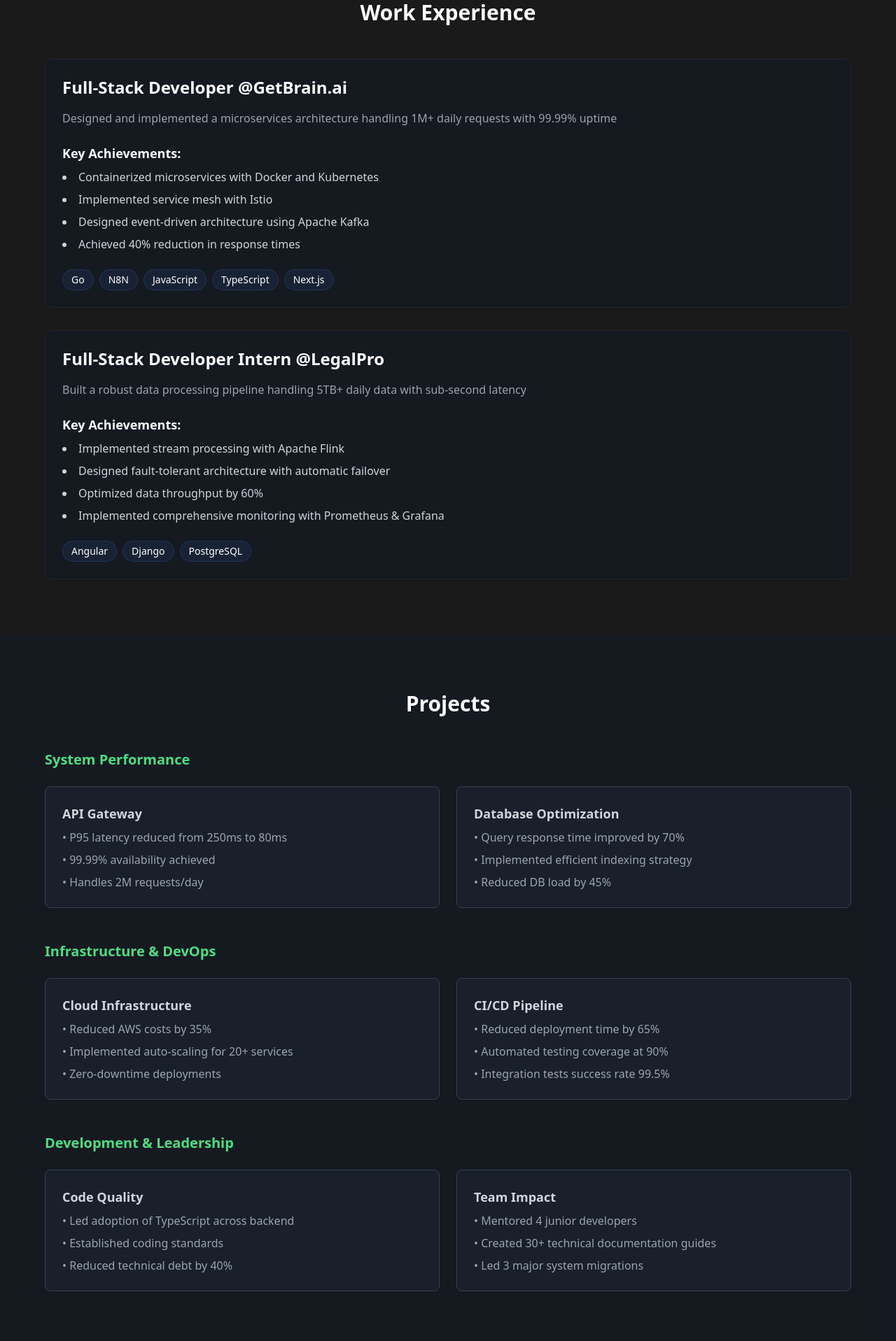
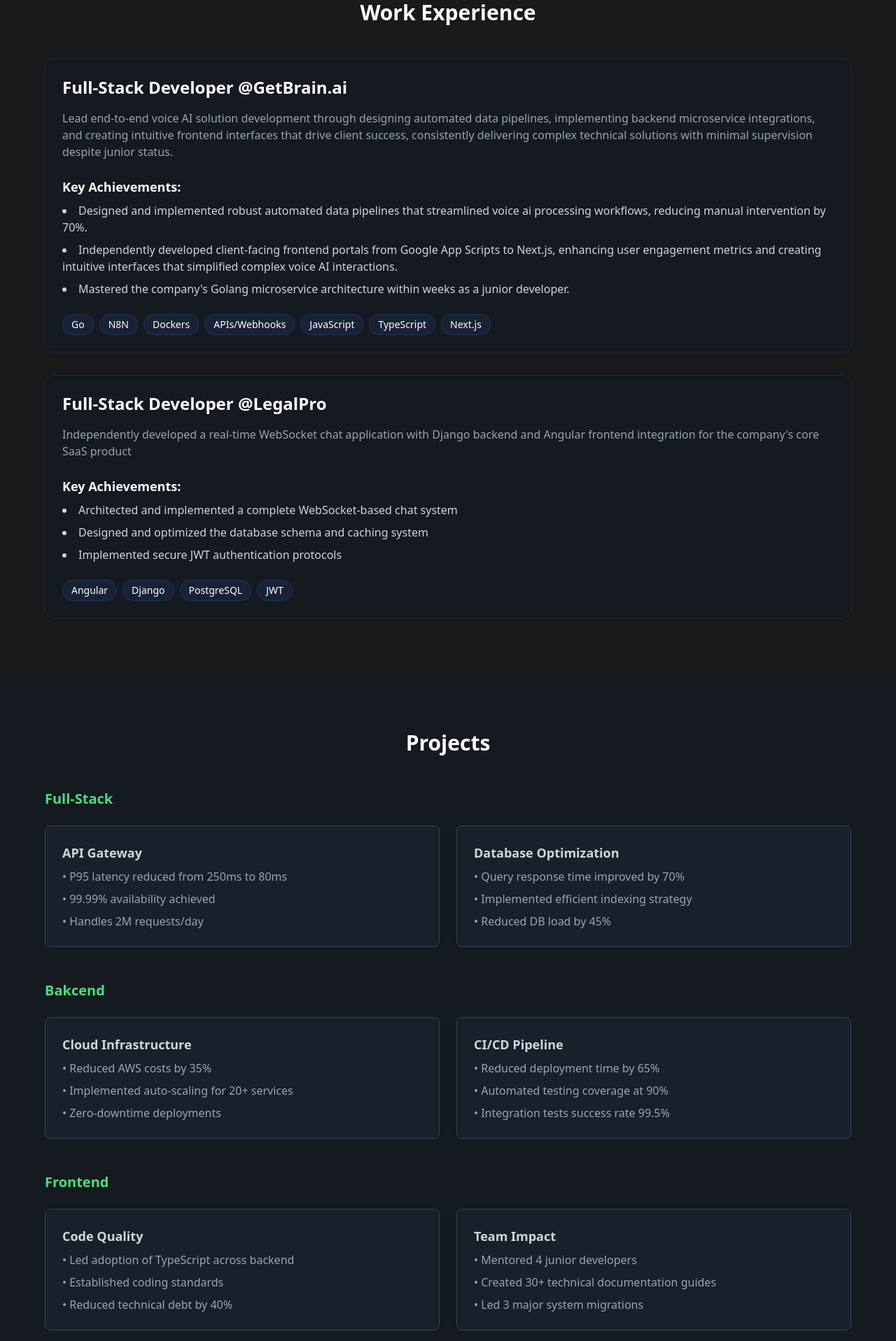
Before and after one commit to AliTSayyed/swe-portfolio, a Next.js app: page / in a window 1280 px wide. Shown: the part 880-2797 px from the top of the page at 70% size. Built offline with nearby package versions, Linux system fonts and the light colour scheme.

Commit message:
hero section, header, and work section complete

```diff
--- a/app/components/ContactSection.tsx
+++ b/app/components/ContactSection.tsx
@@ -4,7 +4,7 @@
 
 export default function ContactSection() {
   return (
-    <section className="py-20 px-4">
+    <section id="contact" className="py-20 px-4">
       <div className="max-w-4xl mx-auto">
         <motion.div
           initial={{ opacity: 0 }}
--- a/app/components/HeroSection.tsx
+++ b/app/components/HeroSection.tsx
@@ -1,16 +1,53 @@
 'use client';
 
 import { motion } from 'framer-motion';
+import { useEffect } from 'react';
 
 export default function HeroSection() {
+
+  useEffect(() => {
+    document.documentElement.style.scrollBehavior = 'smooth';
+    return () => {
+      document.documentElement.style.scrollBehavior = '';
+    };
+  }, [])
+
+  // Handler for the About button to scroll down 20px
+  const handleAboutClick = (e: React.MouseEvent<HTMLAnchorElement>) => {
+    e.preventDefault(); // Prevent default anchor behavior
+
+    // Get current scroll position
+    const currentScrollPosition = window.scrollY;
+
+    // Scroll down by 20px from the current position
+    window.scrollTo({
+      top: currentScrollPosition + 80,
+      behavior: 'smooth'
+    });
+  };
+
   return (
-    <section className="relative min-h-screen flex items-center justify-center overflow-hidden">
+    <section id="about" className="relative min-h-screen flex items-center justify-center overflow-hidden">
+      <div className="absolute top-6 right-6 z-50 overflow-hidden">
+        <motion.nav
+          initial={{ opacity: 0, y: -20 }}
+          animate={{ opacity: 1, y: 0 }}
+          transition={{ duration: 0.8 }}
+          className="flex items-center gap-4 px-4 py-2 bg-black/50 backdrop-blur-md rounded-md border border-gray-800"
+        >
+          <a href="#" onClick={handleAboutClick} className="text-gray-300 hover:text-green-500 cursor-pointer transition-colors">About</a>
+          <a href="#work" className="text-gray-300 hover:text-green-500 cursor-pointer transition-colors">Work</a>
+          <a href="#projects" className="text-gray-300 hover:text-green-500 cursor-pointer transition-colors">Projects</a>
+          <a href="#contact" className="text-gray-300 hover:text-green-500 cursor-pointer transition-colors">Contact</a>
+        </motion.nav>
+      </div>
+
       <div className="absolute inset-0 bg-gradient-to-r from-green-600/20 to-blue-600/20 opacity-10" />
       <div className="absolute inset-0">
         <div className="absolute inset-0 bg-[url('/grid.svg')] bg-center [mask-image:linear-gradient(180deg,white,rgba(255,255,255,0))]" />
       </div>
+      <div className="relative z-10 max-w-4xl w-full mx-4">
 
-      <div className="relative z-10 max-w-4xl w-full mx-4">
         <motion.div
           initial={{ opacity: 0, y: 20 }}
           animate={{ opacity: 1, y: 0 }}
@@ -25,9 +62,8 @@
           <div className="font-mono">
             <p className="text-green-500">$ dev --version</p>
             <h1 className="text-4xl md:text-5xl font-bold mt-2 mb-4">Ali-Taabesh Sayyed</h1>
-            <p className="text-gray-400 mb-2">Software Developer</p>
             <p className="text-green-500">$ which skills</p>
-            <div className="flex flex-wrap gap-2 mt-2">
+            <div className="flex flex-wrap gap-2 mt-2 mb-4">
               <span className="px-3 py-1 bg-green-500/10 rounded-md border border-green-500/20">Java</span>
               <span className="px-3 py-1 bg-green-500/10 rounded-md border border-green-500/20">Go</span>
               <span className="px-3 py-1 bg-green-500/10 rounded-md border border-green-500/20">Python</span>
@@ -43,6 +79,8 @@
               <span className="px-3 py-1 bg-green-500/10 rounded-md border border-green-500/20">Dockers</span>
               <span className="px-3 py-1 bg-green-500/10 rounded-md border border-green-500/20">Kubernetes</span>
             </div>
+            <p className="text-green-500 mb-4">$ dev --about</p>
+            <p className="text-gray-400 mb-2"> I&#39;m a self-taught Software Developer who transitioned from a Biochemistry background (Summa Cum Laude) to tech. I chose this industry becuase of my passion for creating solutions and an exceptional ability to master new skills. In just one year, I&#39;ve accelerated from a coding novice to a valuable contributor at fast-paced startups, where adaptability and quick learning are essential. My passion lies in full-stack development—crafting complete, end-to-end solutions that deliver tangible value to clients. This drive has already led me to architect data pipelines, develop real-time communication systems, and create intuitive interfaces using diverse technologies. My scientific mindset combined with my enthusiasm for building comprehensive software solutions allows me to consistently exceed expectations.</p>
           </div>
         </motion.div>
       </div>
--- a/app/components/PersonalProjects.tsx
+++ b/app/components/PersonalProjects.tsx
@@ -4,16 +4,15 @@
 
 export default function TechnicalMetrics() {
   return (
-    <section className="py-20 px-4 bg-gray-900/50">
+    <section id="projects" className="py-20 px-4 bg-gray-900/50">
       <div className="max-w-6xl mx-auto">
         <motion.h2 initial={{ opacity: 0 }} whileInView={{ opacity: 1 }} viewport={{ once: true }} className="text-3xl font-bold mb-12 text-center">
           Projects
         </motion.h2>
 
         <div className="grid grid-cols-1 gap-12">
-          {/* System Performance */}
           <div>
-            <h3 className="text-xl font-semibold mb-6 text-green-400">System Performance</h3>
+            <h3 className="text-xl font-semibold mb-6 text-green-400">Full-Stack</h3>
             <div className="grid grid-cols-1 md:grid-cols-2 gap-6">
               <motion.div
                 initial={{ opacity: 0, scale: 0.95 }}
@@ -44,9 +43,8 @@
             </div>
           </div>
 
-          {/* Infrastructure & DevOps */}
           <div>
-            <h3 className="text-xl font-semibold mb-6 text-green-400">Infrastructure & DevOps</h3>
+            <h3 className="text-xl font-semibold mb-6 text-green-400">Bakcend</h3>
             <div className="grid grid-cols-1 md:grid-cols-2 gap-6">
               <motion.div
                 initial={{ opacity: 0, scale: 0.95 }}
@@ -77,9 +75,40 @@
             </div>
           </div>
 
-          {/* Development & Leadership */}
           <div>
-            <h3 className="text-xl font-semibold mb-6 text-green-400">Development & Leadership</h3>
+            <h3 className="text-xl font-semibold mb-6 text-green-400">Frontend</h3>
+            <div className="grid grid-cols-1 md:grid-cols-2 gap-6">
+              <motion.div
+                initial={{ opacity: 0, scale: 0.95 }}
+                whileInView={{ opacity: 1, scale: 1 }}
+                viewport={{ once: true }}
+                className="bg-gray-800/50 rounded-lg p-6 border border-gray-700"
+              >
+                <h4 className="text-lg font-semibold text-gray-300">Code Quality</h4>
+                <ul className="mt-2 space-y-2 text-gray-400">
+                  <li>• Led adoption of TypeScript across backend</li>
+                  <li>• Established coding standards</li>
+                  <li>• Reduced technical debt by 40%</li>
+                </ul>
+              </motion.div>
+              <motion.div
+                initial={{ opacity: 0, scale: 0.95 }}
+                whileInView={{ opacity: 1, scale: 1 }}
+                viewport={{ once: true }}
+                className="bg-gray-800/50 rounded-lg p-6 border border-gray-700"
+              >
+                <h4 className="text-lg font-semibold text-gray-300">Team Impact</h4>
+                <ul className="mt-2 space-y-2 text-gray-400">
+                  <li>• Mentored 4 junior developers</li>
+                  <li>• Created 30+ technical documentation guides</li>
+                  <li>• Led 3 major system migrations</li>
+                </ul>
+              </motion.div>
+            </div>
+          </div>
+
+          <div>
+            <h3 className="text-xl font-semibold mb-6 text-green-400">Data Structures and Algorithims</h3>
             <div className="grid grid-cols-1 md:grid-cols-2 gap-6">
               <motion.div
                 initial={{ opacity: 0, scale: 0.95 }}
@@ -111,6 +140,6 @@
           </div>
         </div>
       </div>
-    </section>
+    </section >
   );
 }
--- a/app/components/WorkExperience.tsx
+++ b/app/components/WorkExperience.tsx
@@ -4,7 +4,7 @@
 
 export default function SystemArchitecture() {
   return (
-    <section className="py-20 px-4">
+    <section id="work" className="py-20 px-4">
       <div className="max-w-6xl mx-auto">
         <motion.h2 initial={{ opacity: 0 }} whileInView={{ opacity: 1 }} viewport={{ once: true }} className="text-3xl font-bold mb-12 text-center">
           Work Experience
@@ -14,25 +14,23 @@
           {[
             {
               title: 'Full-Stack Developer @GetBrain.ai',
-              description: 'Designed and implemented a microservices architecture handling 1M+ daily requests with 99.99% uptime',
+              description: 'Lead end-to-end voice AI solution development through designing automated data pipelines, implementing backend microservice integrations, and creating intuitive frontend interfaces that drive client success, consistently delivering complex technical solutions with minimal supervision despite junior status.',
               details: [
-                'Containerized microservices with Docker and Kubernetes',
-                'Implemented service mesh with Istio',
-                'Designed event-driven architecture using Apache Kafka',
-                'Achieved 40% reduction in response times',
+                'Designed and implemented robust automated data pipelines that streamlined voice ai processing workflows, reducing manual intervention by 70%.',
+                'Independently developed client-facing frontend portals from Google App Scripts to Next.js, enhancing user engagement metrics and creating intuitive interfaces that simplified complex voice AI interactions.',
+                'Mastered the company\'s Golang microservice architecture within weeks as a junior developer.'
               ],
-              tech: ['Go', 'N8N', 'JavaScript', 'TypeScript', 'Next.js'],
+              tech: ['Go', 'N8N', 'Dockers', 'APIs/Webhooks', 'JavaScript', 'TypeScript', 'Next.js'],
             },
             {
-              title: 'Full-Stack Developer Intern @LegalPro',
-              description: 'Built a robust data processing pipeline handling 5TB+ daily data with sub-second latency',
+              title: 'Full-Stack Developer @LegalPro',
+              description: 'Independently developed a real-time WebSocket chat application with Django backend and Angular frontend integration for the company\'s core SaaS product',
               details: [
-                'Implemented stream processing with Apache Flink',
-                'Designed fault-tolerant architecture with automatic failover',
-                'Optimized data throughput by 60%',
-                'Implemented comprehensive monitoring with Prometheus & Grafana',
+                'Architected and implemented a complete WebSocket-based chat system',
+                'Designed and optimized the database schema and caching system',
+                'Implemented secure JWT authentication protocols'
               ],
-              tech: ['Angular', 'Django', 'PostgreSQL'],
+              tech: ['Angular', 'Django', 'PostgreSQL', 'JWT'],
             },
           ].map((project, index) => (
             <motion.div
```
